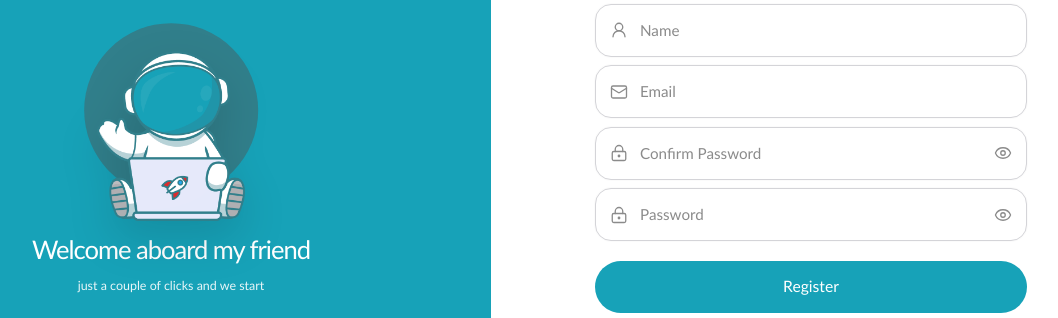
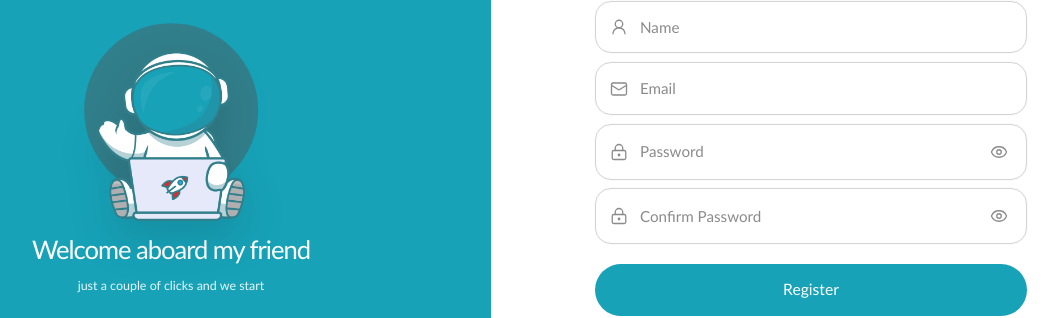
Before and after one commit to zedd1721/Pro-Manage-Frontend, a React (Vite) app: page /register in a window 1280 px wide. Shown: the part 227-545 px from the top of the page, without its empty margins (149-1207 px from the left). Built offline with nearby package versions, Linux system fonts and the light colour scheme; no server answers.

Commit message:
Add project invite actions

```diff
--- /dev/null
+++ b/src/features/auth/api/invite.js
@@ -0,0 +1,15 @@
+import { ENDPOINTS } from "@/utils/endpoints"
+import { fetchClient } from "@/utils/fetchClient"
+
+
+export const createProject = (payload) => {
+    return fetchClient.post(ENDPOINTS.createProject, {
+        body:payload,
+    });
+};
+
+export const joinProject = (payload) => {
+    return fetchClient.post(ENDPOINTS.joinProject, {
+        body: payload,
+    });
+};
--- a/src/features/auth/components/AuthScreen.jsx
+++ b/src/features/auth/components/AuthScreen.jsx
@@ -1,6 +1,6 @@
 import { useState } from "react";
 import { Link } from "@tanstack/react-router";
-import { Eye, LockKeyhole, Mail, UserRound } from "lucide-react";
+import { Eye, EyeOff, LockKeyhole, Mail, UserRound } from "lucide-react";
 import loginPageImage from "@/assets/Login_page.png";
 
 const PRIMARY = "#17A2B8";
@@ -9,9 +9,11 @@ const BORDER = "#d4d4d8";
 const TEXT = "#343434";
 const MUTED = "#8b8b8b";
 
-function EyeIcon() {
+function EyeIcon({ isVisible }) {
+  const Icon = isVisible ? EyeOff : Eye;
+
   return (
-    <Eye className="size-4 stroke-[1.75] sm:size-4.5" aria-hidden="true" />
+    <Icon className="size-4 stroke-[1.75] sm:size-4.5" aria-hidden="true" />
   );
 }
 
@@ -53,7 +55,11 @@ function AuthField({
   value,
   error,
   onChange,
+  isPasswordVisible,
+  onTogglePassword,
 }) {
+  const inputType = hasEye && isPasswordVisible ? "text" : type;
+
   return (
     <div>
       <label
@@ -68,7 +74,7 @@ function AuthField({
         </span>
         <input
           id={id}
-          type={type}
+          type={inputType}
           placeholder={placeholder}
           aria-label={placeholder}
           value={value}
@@ -76,9 +82,15 @@ function AuthField({
           className="min-w-0 flex-1 bg-transparent text-[0.9rem] font-light text-(--auth-text) outline-none placeholder:text-(--auth-muted) sm:text-[0.95rem]"
         />
         {hasEye ? (
-          <span className="shrink-0" aria-hidden="true">
-            <EyeIcon />
-          </span>
+          <button
+            type="button"
+            onClick={() => onTogglePassword(id)}
+            className="shrink-0 cursor-pointer rounded-full p-1 transition hover:bg-slate-100 hover:text-slate-700"
+            aria-label={isPasswordVisible ? "Hide password" : "Show password"}
+            aria-pressed={isPasswordVisible}
+          >
+            <EyeIcon isVisible={isPasswordVisible} />
+          </button>
         ) : null}
       </label>
 
@@ -106,6 +118,7 @@ function AuthScreen({
     Object.fromEntries(fields.map((field) => [field.id, ""])),
   );
   const [errors, setErrors] = useState({});
+  const [visiblePasswords, setVisiblePasswords] = useState({});
 
   function handleChange(id, nextValue) {
     setValues((currentValues) => ({
@@ -122,6 +135,13 @@ function AuthScreen({
       delete nextErrors[id];
       return nextErrors;
     });
+  }
+
+  function handleTogglePassword(id) {
+    setVisiblePasswords((currentVisiblePasswords) => ({
+      ...currentVisiblePasswords,
+      [id]: !currentVisiblePasswords[id],
+    }));
   }
 
   function handleSubmit(event) {
@@ -212,6 +232,8 @@ function AuthScreen({
                   value={values[field.id] ?? ""}
                   error={errors[field.id]}
                   onChange={handleChange}
+                  isPasswordVisible={Boolean(visiblePasswords[field.id])}
+                  onTogglePassword={handleTogglePassword}
                 />
               ))}
 
--- a/src/features/auth/components/Welcome/WelcomeOptions.jsx
+++ b/src/features/auth/components/Welcome/WelcomeOptions.jsx
@@ -1,5 +1,7 @@
 import { useState } from "react";
 import { Plus, UsersRound, X } from "lucide-react";
+import { useCreateProject } from "../../hooks/useCreateProject";
+import { useJoinProject } from "../../hooks/useJoinProject";
 
 const PAGE_BACKGROUND = "#e6effc";
 const PANEL_BACKGROUND = "#ffffff";
@@ -28,8 +30,6 @@ const options = [
 
 function WelcomeCard({
   id,
-  title,
-  description,
   accent,
   iconBackground,
   Icon,
@@ -47,7 +47,7 @@ function WelcomeCard({
 
   return (
     <article
-      className={`mx-auto flex w-full max-w-[20.75rem] cursor-pointer flex-col rounded-[1.7rem] border px-6 py-7 text-left shadow-[0_14px_35px_rgba(38,72,119,0.08)] transition-transform duration-200 hover:scale-[1.02] ${
+      className={`mx-auto flex w-full max-w-83 cursor-pointer flex-col rounded-[1.7rem] border px-6 py-7 text-left shadow-[0_14px_35px_rgba(38,72,119,0.08)] transition-transform duration-200 hover:scale-[1.02] ${
         isCreate
           ? "bg-[linear-gradient(160deg,#f7fbff_0%,#eef5ff_52%,#fdfefe_100%)]"
           : "bg-[linear-gradient(160deg,#f4fffe_0%,#ebfbfb_55%,#ffffff_100%)]"
@@ -57,11 +57,14 @@ function WelcomeCard({
     >
       <div className="flex items-start justify-between gap-4">
         <div
-          className="flex size-[4rem] items-center justify-center rounded-[1.25rem] shadow-sm"
+          className="flex size-16 items-center justify-center rounded-[1.25rem] shadow-sm"
           style={{ background: iconBackground }}
           aria-hidden="true"
         >
-          <Icon className="size-[1.65rem] stroke-[1.9]" style={{ color: accent }} />
+          <Icon
+            className="size-[1.65rem] stroke-[1.9]"
+            style={{ color: accent }}
+          />
         </div>
         <span className="rounded-full bg-white/80 px-3 py-1 text-[11px] font-semibold text-slate-500 shadow-sm">
           {badgeLabel}
@@ -69,7 +72,7 @@ function WelcomeCard({
       </div>
 
       <h2
-        className="mt-6 text-[1.7rem] font-semibold tracking-[-0.05em]"
+        className="mt-6 text-[1.7rem] font-semibold tracking-tighter"
         style={{ color: accent }}
       >
         {cardTitle}
@@ -94,6 +97,8 @@ function WelcomeCard({
 }
 
 function WelcomeModal({ mode, onClose }) {
+  const createProjectMutation = useCreateProject();
+  const joinProjectMutation = useJoinProject();
   const isCreate = mode === "create";
   const [value, setValue] = useState("");
   const [description, setDescription] = useState("");
@@ -116,19 +121,35 @@ function WelcomeModal({ mode, onClose }) {
       setError(
         isCreate
           ? "Please enter a project name."
-          : "Please enter an invite code."
+          : "Please enter an invite code.",
       );
       return;
     }
 
     setError("");
+
+    if (isCreate) {
+      createProjectMutation.mutate({
+        name: trimmedValue,
+        description: description.trim(),
+      });
+      return;
+    }
+
+    joinProjectMutation.mutate({
+      inviteCode: trimmedValue,
+    });
   }
+
+  const isSubmitting = isCreate
+    ? createProjectMutation.isPending
+    : joinProjectMutation.isPending;
 
   return (
     <div className="fixed inset-0 z-20 flex items-center justify-center bg-slate-900/15 px-4 backdrop-blur-[2px]">
       <div className="w-full max-w-[24rem] rounded-[1.25rem] border border-slate-200 bg-white p-8 shadow-[0_22px_60px_rgba(15,23,42,0.18)]">
         <div className="flex items-start justify-between gap-4">
-          <h2 className="text-[2rem] font-semibold tracking-[-0.05em] text-[color:var(--welcome-title)]">
+          <h2 className="text-[2rem] font-semibold tracking-tighter text-(--welcome-title)">
             {title}
           </h2>
           <button
@@ -137,12 +158,14 @@ function WelcomeModal({ mode, onClose }) {
             className="cursor-pointer rounded-full p-1 text-slate-500 transition hover:bg-slate-100 hover:text-slate-700"
             aria-label="Close modal"
           >
-            <X className="size-6 stroke-[2]" />
+            <X className="size-6 stroke-2" />
           </button>
         </div>
 
         <label className="mt-7 block">
-          <span className="text-[1rem] font-semibold text-slate-800">{label}</span>
+          <span className="text-[1rem] font-semibold text-slate-800">
+            {label}
+          </span>
           <input
             type="text"
             placeholder={placeholder}
@@ -175,18 +198,36 @@ function WelcomeModal({ mode, onClose }) {
         ) : null}
 
         {error ? (
-          <p className="mt-2 text-[0.88rem] font-medium text-red-500">{error}</p>
+          <p className="mt-2 text-[0.88rem] font-medium text-red-500">
+            {error}
+          </p>
         ) : null}
 
-        <p className="mt-4 text-[0.92rem] leading-7 text-slate-500">{helperText}</p>
+        {createProjectMutation.error || joinProjectMutation.error ? (
+          <p className="mt-2 text-[0.88rem] font-medium text-red-500">
+            {createProjectMutation.error?.data?.message ||
+              joinProjectMutation.error?.data?.message ||
+              createProjectMutation.error?.message ||
+              joinProjectMutation.error?.message}
+          </p>
+        ) : null}
+
+        <p className="mt-4 text-[0.92rem] leading-7 text-slate-500">
+          {helperText}
+        </p>
 
         <button
           type="button"
           onClick={handleSubmit}
-          className="mt-7 w-full cursor-pointer rounded-[0.9rem] px-6 py-3.5 text-[1rem] font-semibold text-white shadow-[0_12px_25px_rgba(58,98,170,0.16)]"
+          disabled={isSubmitting}
+          className="mt-7 w-full cursor-pointer rounded-[0.9rem] px-6 py-3.5 text-[1rem] font-semibold text-white shadow-[0_12px_25px_rgba(58,98,170,0.16)] disabled:cursor-not-allowed disabled:opacity-70"
           style={{ background: buttonBackground }}
         >
-          {buttonText}
+          {isSubmitting
+            ? isCreate
+              ? "Creating..."
+              : "Joining..."
+            : buttonText}
         </button>
       </div>
     </div>
@@ -205,13 +246,13 @@ function WelcomeOptions() {
       }}
     >
       <div
-        className="mx-auto flex min-h-full w-full max-w-[68rem] items-center justify-center rounded-[2rem] px-6 py-10 shadow-[0_24px_60px_rgba(46,86,140,0.12)] sm:px-8 lg:px-12 lg:py-12"
+        className="mx-auto flex min-h-full w-full max-w-272 items-center justify-center rounded-4xl px-6 py-10 shadow-[0_24px_60px_rgba(46,86,140,0.12)] sm:px-8 lg:px-12 lg:py-12"
         style={{ backgroundColor: PANEL_BACKGROUND }}
       >
-        <div className="w-full max-w-[43rem]">
+        <div className="w-full max-w-172">
           <header className="text-center">
             <h1
-              className="text-[clamp(1.85rem,3.3vw,2.95rem)] font-semibold tracking-[-0.05em]"
+              className="text-[clamp(1.85rem,3.3vw,2.95rem)] font-semibold tracking-tighter"
               style={{ color: TITLE_COLOR }}
             >
               What would you like to do?
--- /dev/null
+++ b/src/features/auth/hooks/useCreateProject.js
@@ -0,0 +1,15 @@
+import { useMutation } from "@tanstack/react-query";
+import { useNavigate } from "@tanstack/react-router";
+import { createProject } from "../api/invite";
+
+export const useCreateProject = () => {
+  const navigate = useNavigate();
+
+  return useMutation({
+    mutationFn: createProject,
+
+    onSuccess: () => {
+      navigate({ to: "/dashboard" });
+    },
+  });
+};
--- /dev/null
+++ b/src/features/auth/hooks/useJoinProject.js
@@ -0,0 +1,15 @@
+import { useMutation } from "@tanstack/react-query";
+import { useNavigate } from "@tanstack/react-router";
+import { joinProject } from "@/features/auth/api/invite";
+
+export const useJoinProject = () => {
+  const navigate = useNavigate();
+
+  return useMutation({
+    mutationFn: joinProject,
+
+    onSuccess: () => {
+      navigate({ to: "/dashboard" });
+    },
+  });
+};
--- a/src/features/auth/pages/RegisterPage.jsx
+++ b/src/features/auth/pages/RegisterPage.jsx
@@ -20,14 +20,14 @@ function RegisterPage() {
         {
           id: "register-confirm-password",
           type: "password",
-          placeholder: "Confirm Password",
+          placeholder: "Password",
           icon: "lock",
           hasEye: true,
         },
         {
           id: "register-password",
           type: "password",
-          placeholder: "Password",
+          placeholder: "Confirm Password",
           icon: "lock",
           hasEye: true,
         },
```
